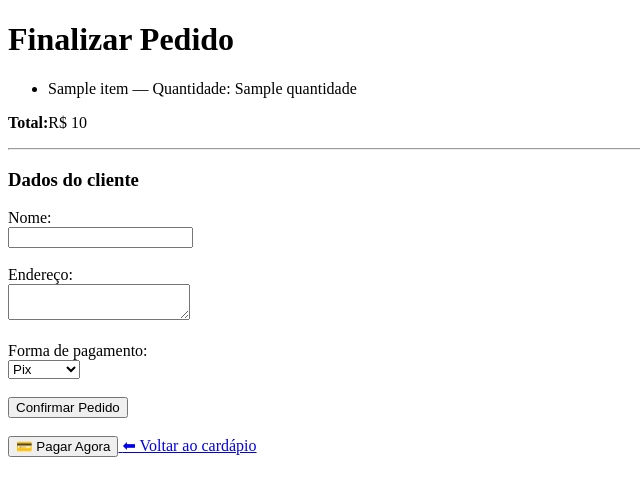
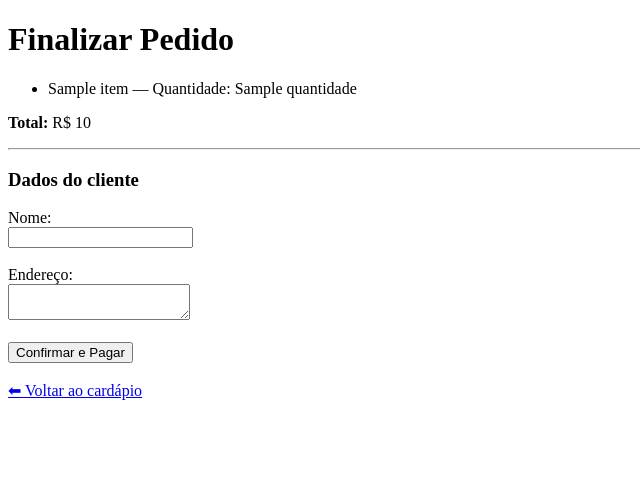
Before and after one commit to vitinnngsts/bullhouse, a Flask app: template fakebullhouse/templates/checkout.html in a window 1280 px wide. Shown: the top 496 px of the page, without its empty margins (0-640 px from the left). Run offline with Flask 3, Linux system fonts and the light colour scheme; the template is opened without the code that fills it: most values are stand-ins (such as "Sample title", 1, 10 or a date in 2020).

Commit message:
update checkout page

```diff
--- a/fakebullhouse/templates/checkout.html
+++ b/fakebullhouse/templates/checkout.html
@@ -1,54 +1,43 @@
 <!DOCTYPE html>
-<html lang="en">
+<html lang="pt-br">
 <head>
     <meta charset="UTF-8">
     <title>Finalizar Pedido</title>
 </head>
 <body>
-<h1> Finalizar Pedido</h1>
 
-{% if carrinho|length== 0 %}
-<p> Seu carrinho está vazio.</p>
+<h1>Finalizar Pedido</h1>
+
+{% if carrinho|length == 0 %}
+    <p>Seu carrinho está vazio.</p>
 {% else %}
 
 <ul>
     {% for item in carrinho %}
-    <li>
-        {{ item.nome }} —
-        Quantidade: {{ item.quantidade }}
-    </li>
+        <li>{{ item.nome }} — Quantidade: {{ item.quantidade }}</li>
     {% endfor %}
 </ul>
 
-<p> <strong>Total:</strong>R$ {{ total }}</p>
+<p><strong>Total:</strong> R$ {{ total }}</p>
+
 <hr>
 
 <h3>Dados do cliente</h3>
 
 <form action="/finalizar_pedido" method="post">
-
-    <label>Nome:</label> <br>
-    <input type="text" name="nome" required> <br><br>
+    <label>Nome:</label><br>
+    <input type="text" name="nome" required><br><br>
 
     <label>Endereço:</label><br>
-    <textarea name="endereco" required></textarea> <br><br>
+    <textarea name="endereco" required></textarea><br><br>
 
-    <label>Forma de pagamento:</label><br>
-    <select name="pagamento" required>
-        <option value="Pix">Pix</option>
-        <option value="Cartão">Cartão</option>
-        <option value="Dinheiro">Dinheiro</option>
-    </select><br><br>
+    <button type="submit">Confirmar e Pagar</button>
+</form>
 
-    <button type="submit">Confirmar Pedido</button>
+{% endif %}
 
-</form>
-{% endif %}
 <br>
-<a href="/pagar">
-    <button>💳 Pagar Agora</button>
-</a>
+<a href="/">⬅ Voltar ao cardápio</a>
 
-<a href="/">⬅ Voltar ao cardápio</a>
 </body>
 </html>
```
